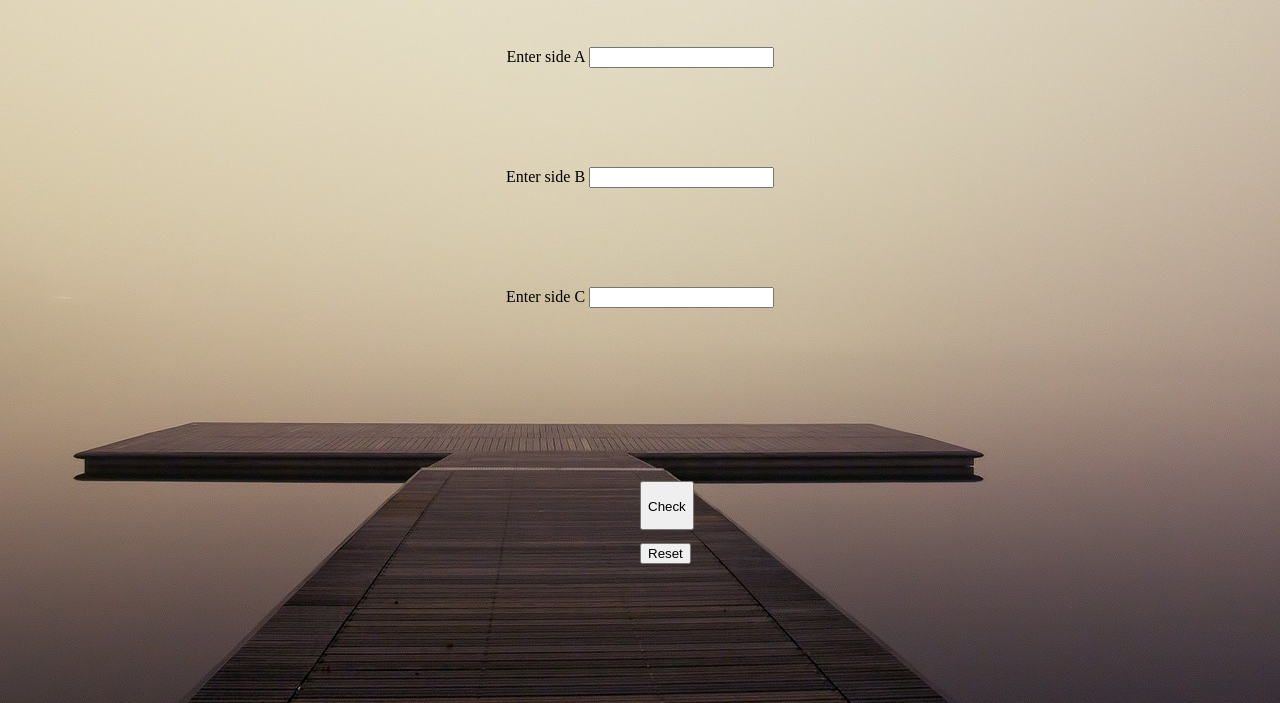
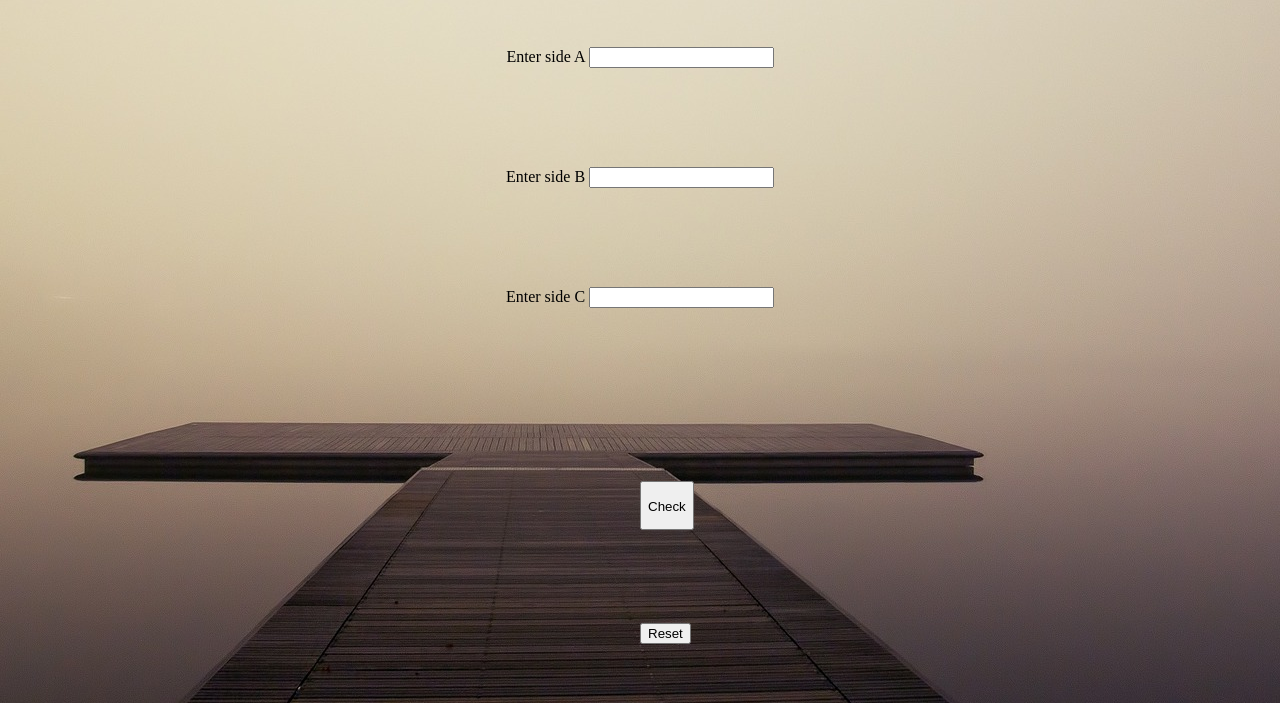
Before and after one commit to KingsMunene/Triangle_tracker, a plain HTML site: page index.html in a window 1280 px wide. Shown: the part 97-800 px from the top of the page. Drawn offline with Linux system fonts and the light colour scheme.

Commit message:
update styles.css
reset button styles

```diff
--- a/css/styles.css
+++ b/css/styles.css
@@ -40,7 +40,7 @@ h2{
  height: 10px;
  align:middle;
  position: absolute;
- top: 80%;
+ top: 90%;
  left: 50%;
- border-radius: 10px;
+ border-radius: 20px;
 }
```
